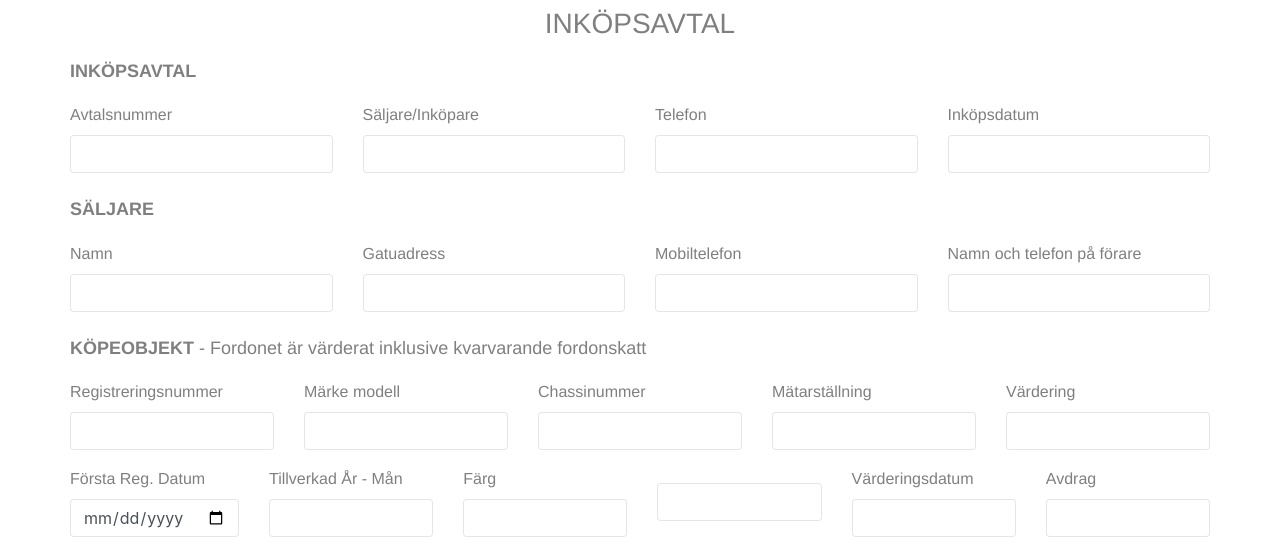
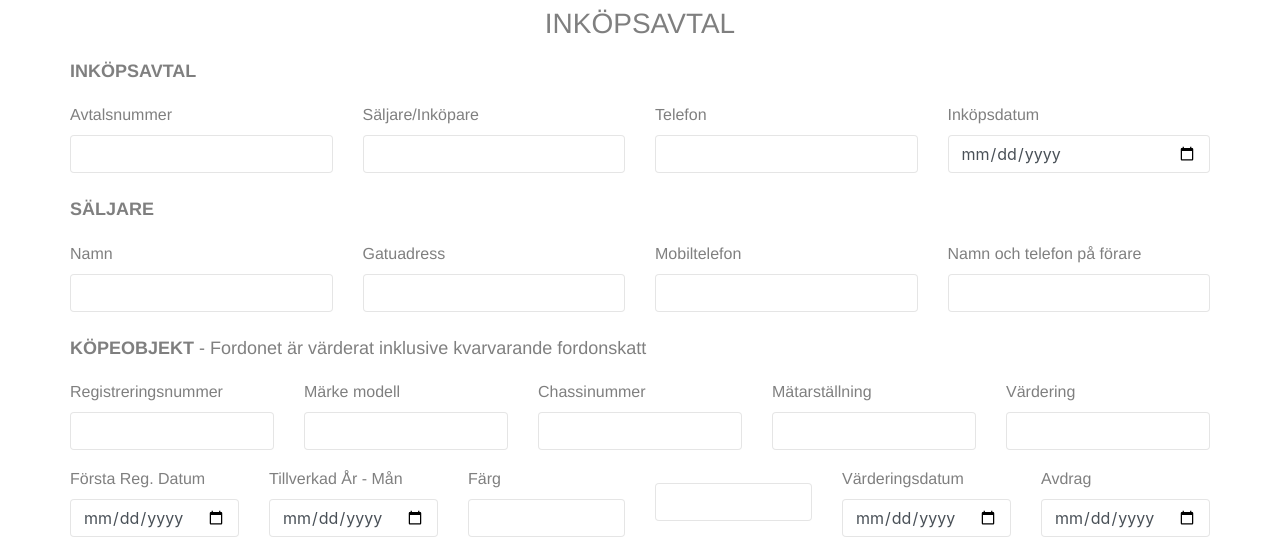
Before and after one commit to mihaitrof/pdct_project, a website: page ui/contract/index.html in a window 1280 px wide. Shown: the part 181-731 px from the top of the page. Drawn offline with Linux system fonts and the light colour scheme; files that its build step writes are made by us from their sources; files whose address does not match are found by name.

Commit message:
Adding date type and changing init.psql

```diff
--- a/index.js
+++ b/index.js
@@ -157,6 +157,8 @@ app.get('/delete/:contract_id', (req, res) => {
           .then(result => result.json())
           .then(result => {
             var contracts = result.data.getContractInfo;
+            console.log(contracts);
+            console.log("asddas");
             res.render(__dirname + "/ui/dashboard/index.html", {contracts:contracts});
           });
       });
@@ -191,6 +193,7 @@ app.get('/contracts', (req, res) => {
     .then(result => result.json())
     .then(result => {
         var contracts = result.data.getContractInfo;
+        console.log(contracts);
         res.render(__dirname + "/ui/dashboard/index.html", {contracts:contracts});
       });
 
@@ -295,6 +298,8 @@ app.post('/submit-form', (req, res) => {
                                               '") {contract_id}}'
   }
 
+  console.log(query);
+
   fetch('http://localhost:9000/graphql', {
     method: 'POST',
     headers: { 'Content-Type': 'application/json' },
--- a/ui/contract/index.html
+++ b/ui/contract/index.html
@@ -81,7 +81,7 @@
 								<label>
 									Inköpsdatum
 								</label>
-								<input class="form-control" name="purchase_date" />
+								<input class="form-control" type ="date" name="purchase_date" />
 							</div>
 						</div>
 					</div>
@@ -188,7 +188,7 @@
 					<label>
 						Tillverkad År - Mån
 					</label>
-					<input class="form-control" name="manufactured_date" />
+					<input class="form-control" type ="date" name="manufactured_date" />
 				</div>
 			</div>
 			<div class="col">
@@ -209,7 +209,7 @@
 					<label>
 						Värderingsdatum
 					</label>
-					<input class="form-control" name="valuation_date" />
+					<input class="form-control" type ="date" name="valuation_date" />
 				</div>
 			</div>
 			<div class="col">
@@ -217,7 +217,7 @@
 					<label>
 						Avdrag
 					</label>
-					<input class="form-control" name="deduction"/>
+					<input class="form-control" type ="date" name="deduction"/>
 				</div>
 			</div>
 		</div>
```
Also changed, not shown: 1 other file.
